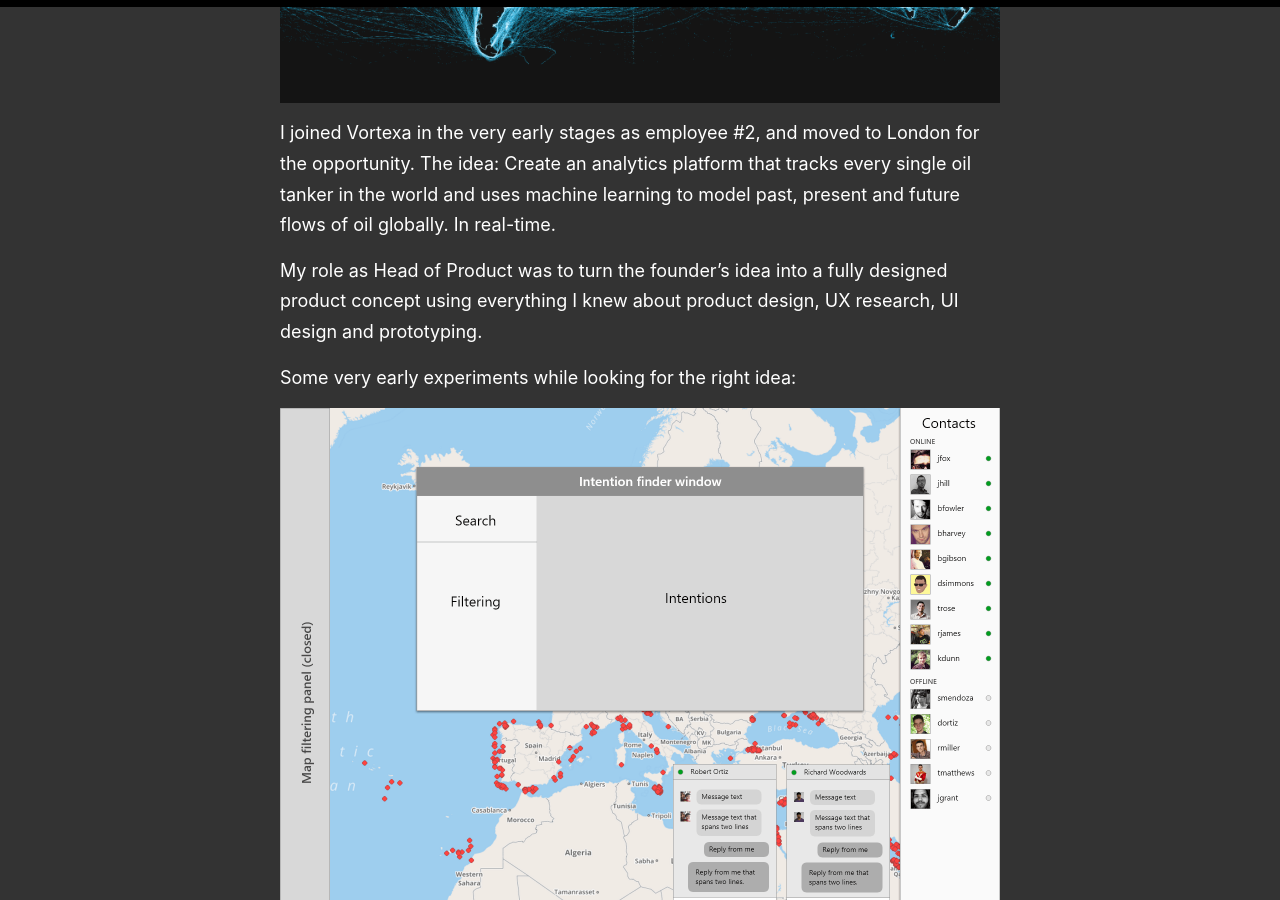
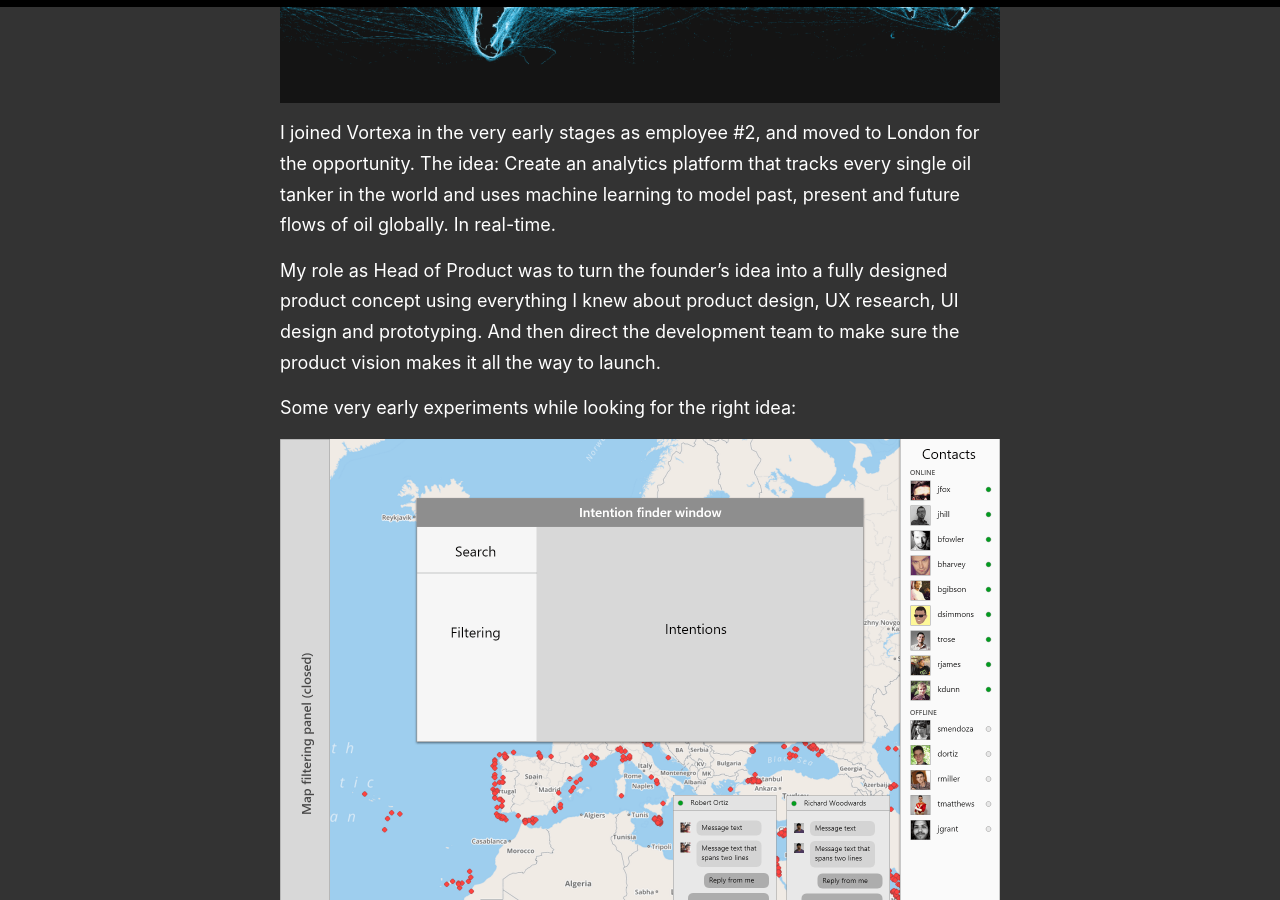
Before and after one commit to Salvar/salvar.github.io, a Jekyll site: the page built from _posts/2016-02-01-Vortexa.md, in a window 1280 px wide and 900 px high, scrolled down 614 px. Built offline with Jekyll 4.4.1, drawn with Linux system fonts in a browser that asks for light colours.

Commit message:
Update 2016-02-01-Vortexa.md

```diff
--- a/_posts/2016-02-01-Vortexa.md
+++ b/_posts/2016-02-01-Vortexa.md
@@ -7,7 +7,7 @@ time: "2016-2018"
 
 I joined Vortexa in the very early stages as employee #2, and moved to London for the opportunity. The idea: Create an analytics platform that tracks every single oil tanker in the world and uses machine learning to model past, present and future flows of oil globally. In real-time.
 
-My role as Head of Product was to turn the founder's idea into a fully designed product concept using everything I knew about product design, UX research, UI design and prototyping.
+My role as Head of Product was to turn the founder's idea into a fully designed product concept using everything I knew about product design, UX research, UI design and prototyping. And then direct the development team to make sure the product vision makes it all the way to launch.
 
 Some very early experiments while looking for the right idea:
 
```
